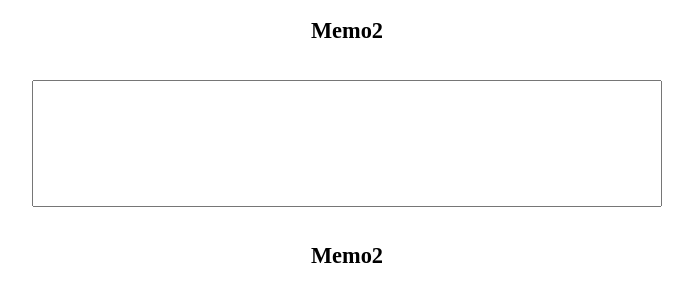
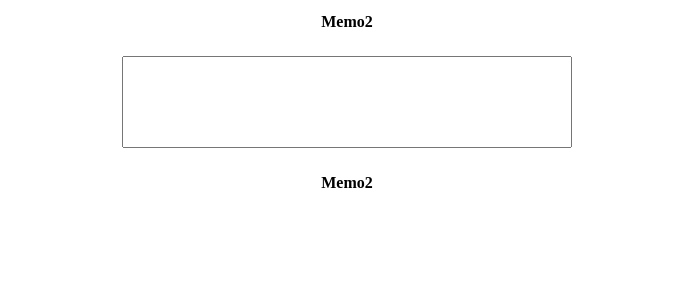
Before and after one commit to ewnmm8/webmemo2, a plain HTML site: page index.html in a window 1280 px wide. Shown: the whole page, without its empty margins (293-986 px from the left). Drawn offline with nearby package versions, Linux system fonts and the light colour scheme.

Commit message:
change fontsize

```diff
--- a/index.css
+++ b/index.css
@@ -1,5 +1,5 @@
 * {
-    font-size: 2.8vh;
+    font-size: 16px;
     padding: 0;
     margin: 0;
 }
```
